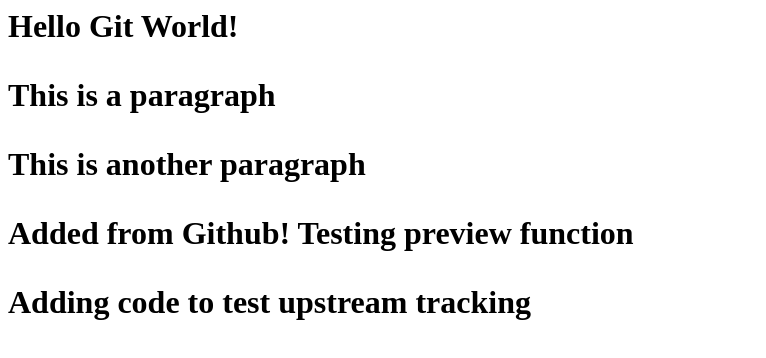
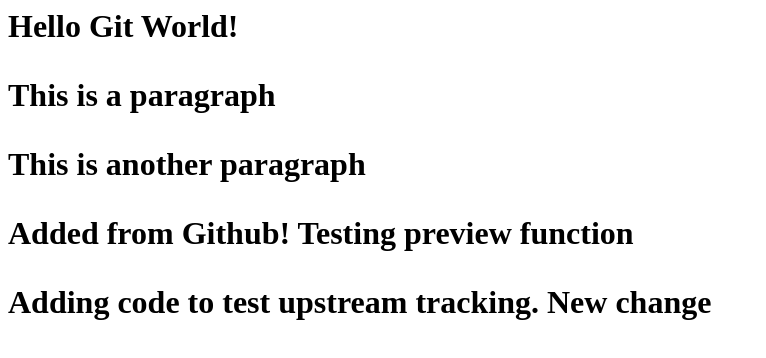
Before and after one commit to davengle/GitGitHubMastery, a plain HTML site: page index.html in a window 1280 px wide. Shown: the whole page, without its empty margins (0-766 px from the left). Drawn offline with Linux system fonts and the light colour scheme.

Commit message:
Added words "New Change"

```diff
--- a/index.html
+++ b/index.html
@@ -8,5 +8,5 @@
 </div>
 <div>
     <p>Added from Github! Testing preview function</p>
-    <p>Adding code to test upstream tracking</p>
+    <p>Adding code to test upstream tracking. New change</p>
 </div>
```
